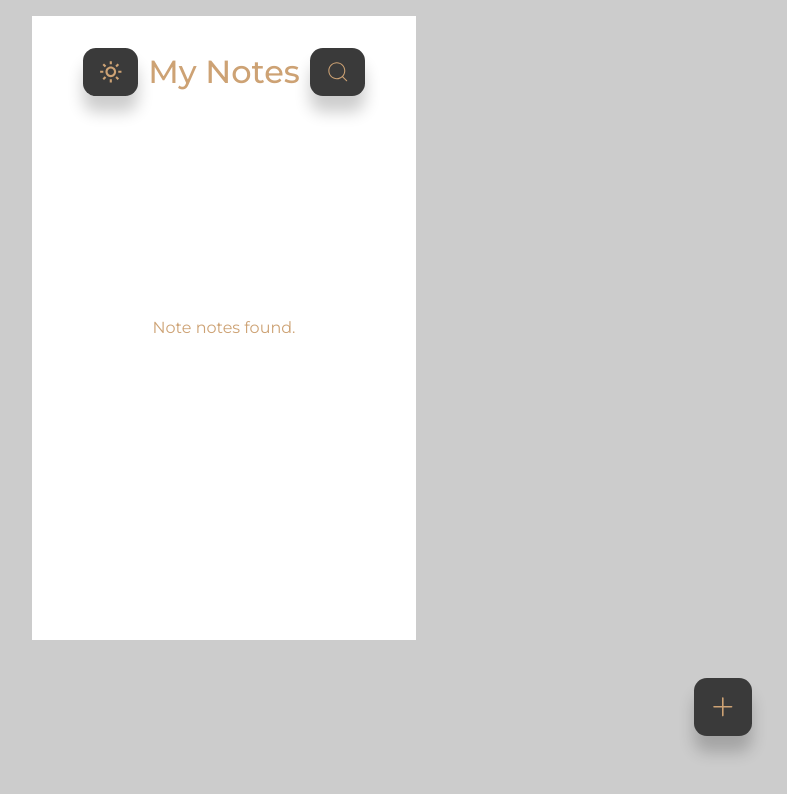
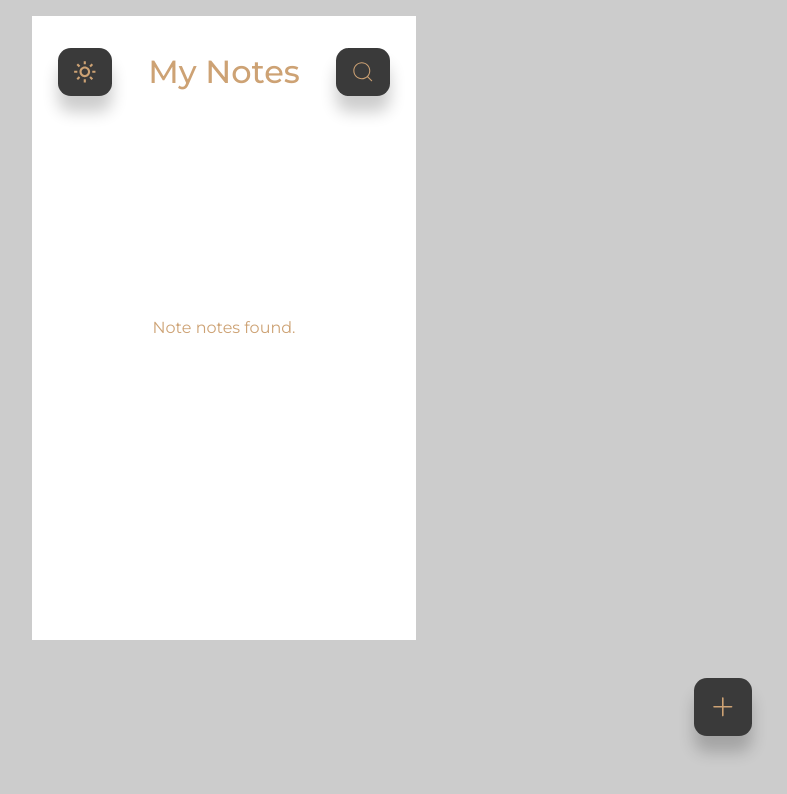
Before and after one commit to khafiz33/Notes, a React (Create React App) app: page / in a window 1280 px wide. Shown: the top 794 px of the page, without its empty margins (416-1203 px from the left). Built offline with nearby package versions, Linux system fonts and the light colour scheme.

Commit message:
Changed header__container padding

```diff
--- a/src/App.css
+++ b/src/App.css
@@ -88,7 +88,7 @@ h2 {
 	display: flex;
 	align-items: center;
 	justify-content: space-between;
-	padding: 0 1.6rem 1.5rem;
+	padding-bottom: 1.5rem;
 	background: var(--color-bg-white);
 	z-index: 9;
 }
```
